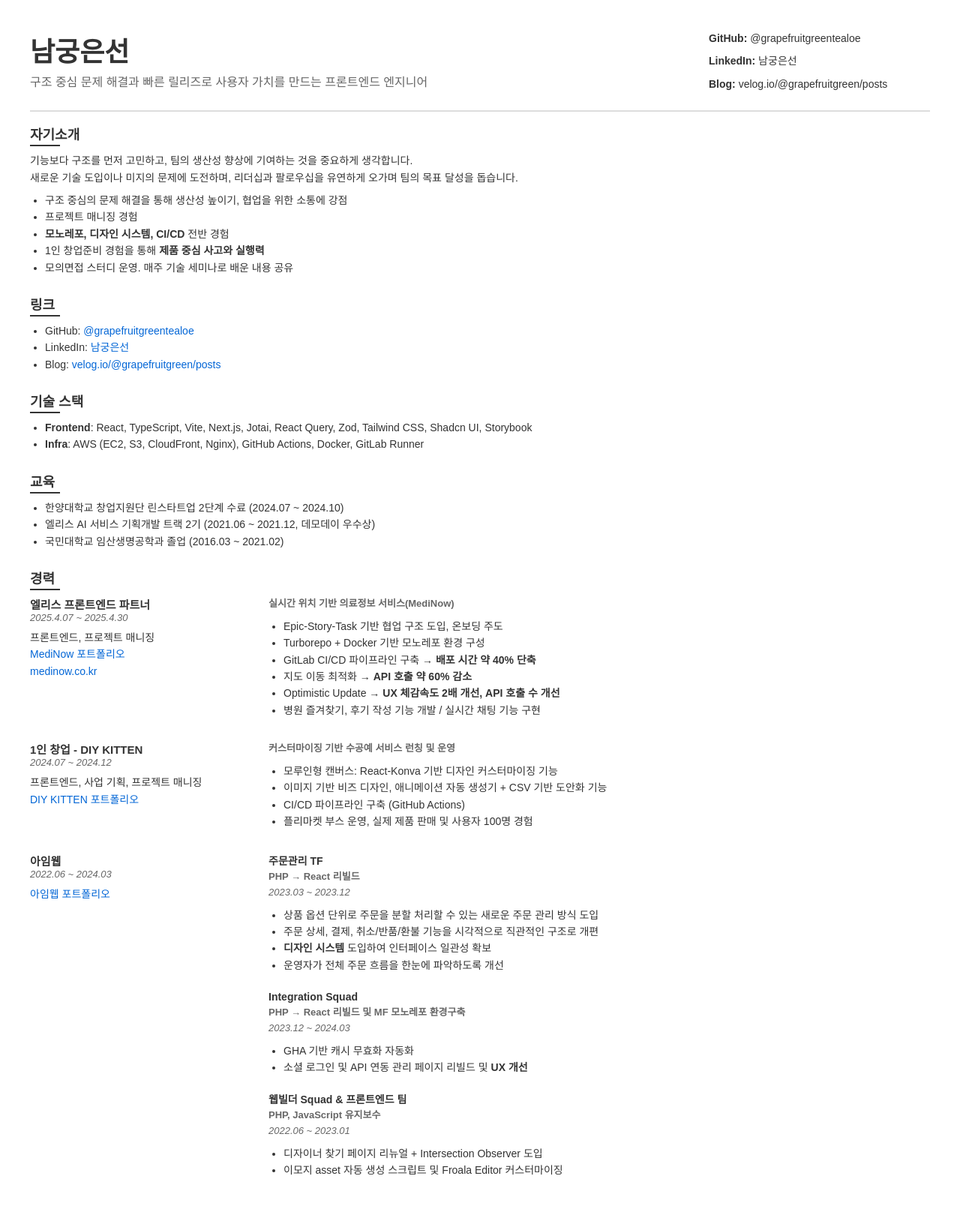
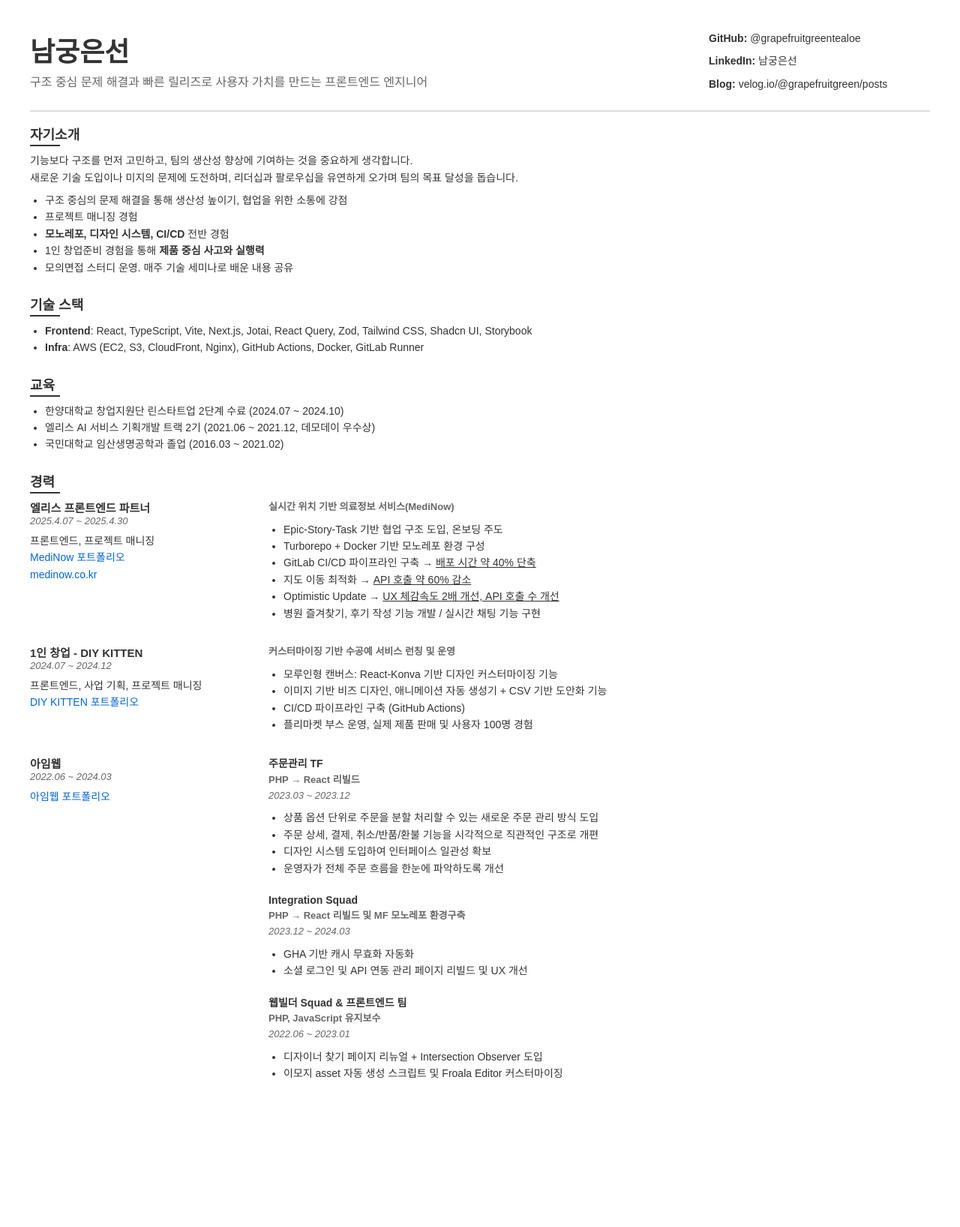
Before and after one commit to grapefruitgreentealoe/eunsun-portfolio, a Jekyll site: the page built from index.markdown, in a window 1280 px wide. Shown: the whole page at 75% size. Built offline with Jekyll 4.4.1, drawn with Linux system fonts in a browser that asks for light colours; after the commit the page ends 1506 px from its top, so only the background shows below that.

Commit message:
style: 기타 스타일수정

```diff
--- a/_layouts/resume.html
+++ b/_layouts/resume.html
@@ -99,6 +99,9 @@
       .bold {
         font-weight: bold;
       }
+      .underline {
+        text-decoration: underline;
+      }
       .role {
         display: block;
         color: #666;
--- a/index.markdown
+++ b/index.markdown
@@ -27,14 +27,6 @@ permalink: /
         <li><span class="bold">모노레포, 디자인 시스템, CI/CD</span> 전반 경험</li>
         <li>1인 창업준비 경험을 통해 <span class="bold">제품 중심 사고와 실행력</span></li>
         <li>모의면접 스터디 운영. 매주 기술 세미나로 배운 내용 공유</li>
-      </ul>
-    </section>
-    <section>
-      <h2>링크</h2>
-      <ul>
-        <li>GitHub: <a href="https://github.com/grapefruitgreentealoe" target="_blank">@grapefruitgreentealoe</a></li>
-        <li>LinkedIn: <a href="https://www.linkedin.com/in/eunsun-namgung-975391186/" target="_blank">남궁은선</a></li>
-        <li>Blog: <a href="https://velog.io/@grapefruitgreen/posts" target="_blank">velog.io/@grapefruitgreen/posts</a></li>
       </ul>
     </section>
     <section>
@@ -72,9 +64,9 @@ permalink: /
                 <ul>
                     <li>Epic-Story-Task 기반 협업 구조 도입, 온보딩 주도</li>
                     <li>Turborepo + Docker 기반 모노레포 환경 구성</li>
-                    <li>GitLab CI/CD 파이프라인 구축 → <span class="bold">배포 시간 약 40% 단축</span></li>
-                    <li>지도 이동 최적화 → <span class="bold">API 호출 약 60% 감소</span></li>
-                    <li>Optimistic Update → <span class="bold">UX 체감속도 2배 개선, API 호출 수 개선</span></li>
+                    <li>GitLab CI/CD 파이프라인 구축 → <span class="underline">배포 시간 약 40% 단축</span></li>
+                    <li>지도 이동 최적화 → <span class="underline">API 호출 약 60% 감소</span></li>
+                    <li>Optimistic Update → <span class="underline">UX 체감속도 2배 개선, API 호출 수 개선</span></li>
                     <li>병원 즐겨찾기, 후기 작성 기능 개발 / 실시간 채팅 기능 구현</li>
                 </ul>
                 </div>
@@ -116,7 +108,7 @@ permalink: /
                         <ul>
                         <li>상품 옵션 단위로 주문을 분할 처리할 수 있는 새로운 주문 관리 방식 도입</li>
                         <li>주문 상세, 결제, 취소/반품/환불 기능을 시각적으로 직관적인 구조로 개편</li>
-                        <li><span class="bold">디자인 시스템</span> 도입하여 인터페이스 일관성 확보</li>
+                        <li><span class="">디자인 시스템</span> 도입하여 인터페이스 일관성 확보</li>
                         <li>운영자가 전체 주문 흐름을 한눈에 파악하도록 개선</li>
                         </ul>
                     </div>
@@ -128,7 +120,7 @@ permalink: /
                         </p>
                         <ul>
                         <li>GHA 기반 캐시 무효화 자동화</li>
-                        <li>소셜 로그인 및 API 연동 관리 페이지 리빌드 및 <span class="bold">UX 개선</span></li>
+                        <li>소셜 로그인 및 API 연동 관리 페이지 리빌드 및 <span>UX 개선</span></li>
                         </ul>
                     </div>
                     <div>
```
